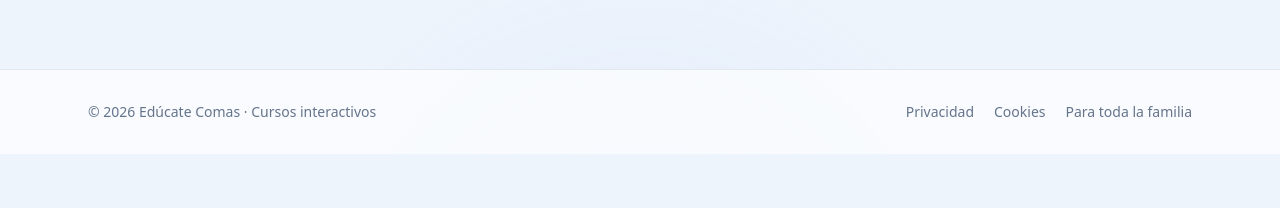
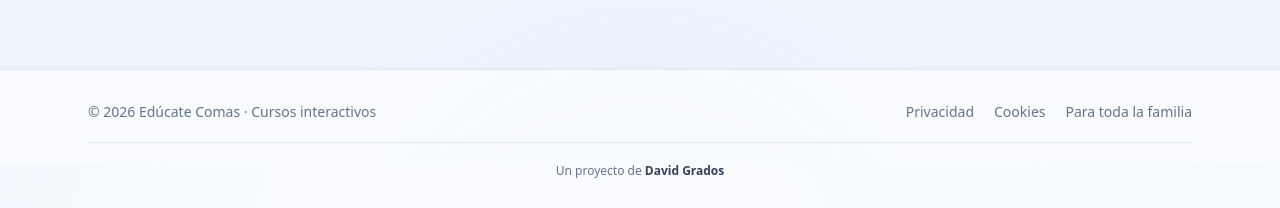
Before and after one commit to davidgrados/plataforma-cursos, a Next.js app: page /privacidad in a window 1280 px wide. Shown: the part 3836-4044 px from the top of the page. Before the commit the page ends 3990 px from the top, so only its background shows below. Built offline with nearby package versions, Linux system fonts and the light colour scheme; no server answers.

Commit message:
Pie de pagina: anadir 'Un proyecto de David Grados'

```diff
--- a/components/Footer.tsx
+++ b/components/Footer.tsx
@@ -5,7 +5,8 @@ import Link from 'next/link';
 export default function Footer() {
   return (
     <footer className="mt-16 border-t border-slate-200 bg-white/70">
-      <div className="mx-auto flex w-full max-w-6xl flex-col items-center justify-between gap-3 px-4 py-8 text-sm text-slate-500 sm:flex-row sm:px-6">
+      <div className="mx-auto flex w-full max-w-6xl flex-col items-center gap-5 px-4 py-8 sm:px-6">
+        <div className="flex w-full flex-col items-center justify-between gap-3 text-sm text-slate-500 sm:flex-row">
           <p>© 2026 Edúcate Comas · Cursos interactivos</p>
           <nav className="flex flex-wrap items-center justify-center gap-x-5 gap-y-2">
             <Link href="/privacidad" className="transition hover:text-sky-700">
@@ -17,6 +18,11 @@ export default function Footer() {
             <span>Para toda la familia</span>
           </nav>
         </div>
+
+        <p className="w-full border-t border-slate-200 pt-5 text-center text-xs text-slate-500">
+          Un proyecto de <span className="font-semibold text-slate-700">David Grados</span>
+        </p>
+      </div>
     </footer>
   );
 }
```
Lines whose indentation alone changed are shown as unchanged.
